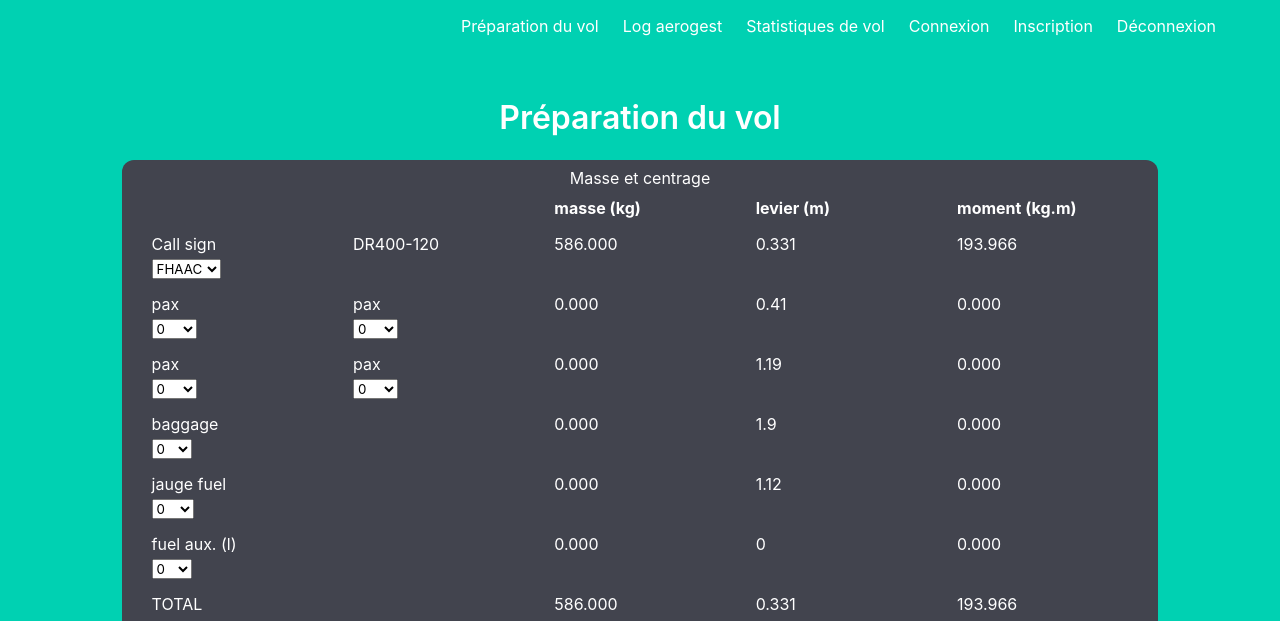
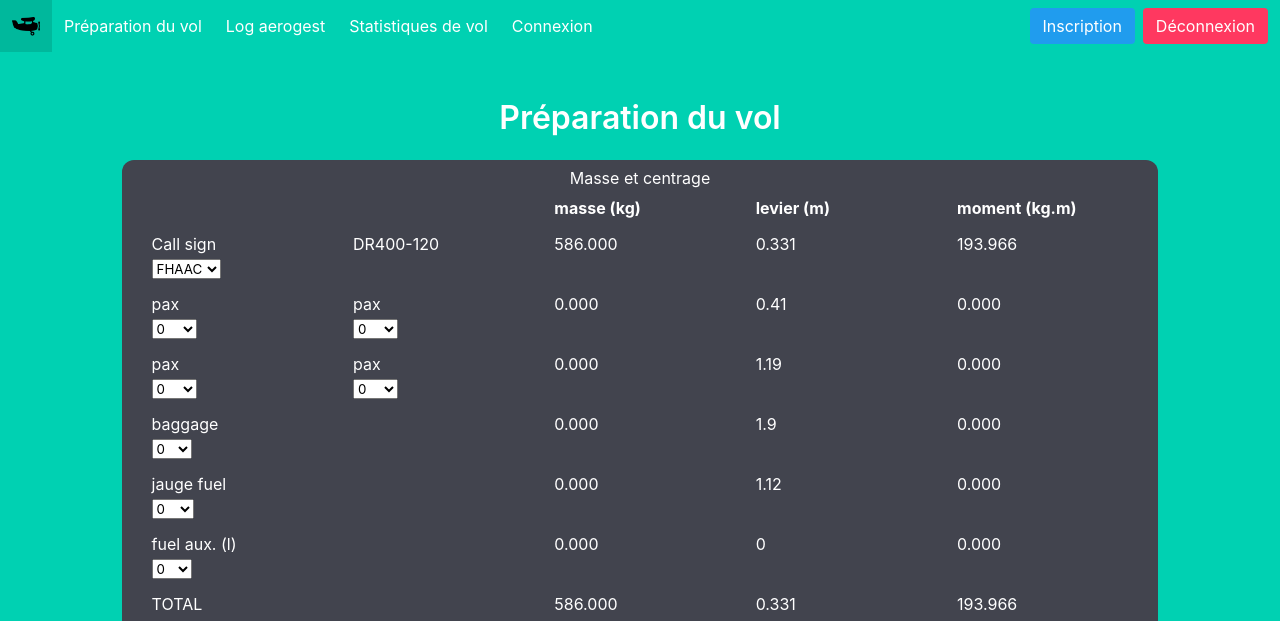
Before and after one commit to mgcarre/centrage-aero, a Flask app: page / in a window 1280 px wide. Shown: the top 621 px of the page. Run offline with Flask 2, Linux system fonts and the light colour scheme; some libraries are stand-ins or nearby versions.

Commit message:
New navbar. All good.

```diff
--- a/prepavol/main.py
+++ b/prepavol/main.py
@@ -28,11 +28,6 @@ def get_aero():
         pilot = {"username": current_user.name, "password": current_user.password}
         flightlog = FlightLog(pilot)
         logbook = flightlog.logbook
-
-# @main.route('/')
-# @login_required
-# def index():
-#     return render_template('index.html')
 
 @main.route('/favicon.ico')
 def favicon():
@@ -90,13 +85,6 @@ def prepflight():
                     landing=urllib.parse.quote(ldng_img))
 
         else:
-            print("ERRORS")
-            print(form.data)
-            print(form.errors)
-            for k, v in form.errors.items():
-                print(k, v)
-                print(form[k])
-
-            #return
+            logging.error(form.errors)
 
     return render_template('prepflight.html', form=form)
--- a/prepavol/planes.py
+++ b/prepavol/planes.py
@@ -19,9 +19,6 @@ from sklearn.linear_model import Ridge, LinearRegression, Lasso
 from sklearn.preprocessing import PolynomialFeatures
 from sklearn.pipeline import make_pipeline
 
-#from matplotlib import cm
-#from mpl_toolkits.mplot3d import Axes3D
-#import matplotlib.lines as mlines
 
 class Error(Exception):
    """Base class for other exceptions"""
--- a/prepavol/templates/base.html
+++ b/prepavol/templates/base.html
@@ -8,6 +8,23 @@
     <meta name="viewport" content="width=device-width, initial-scale=1">
     <title>{% block title %}ACDC pilot{% endblock %}</title>
     <link rel="stylesheet" href="https://cdnjs.cloudflare.com/ajax/libs/bulma/0.7.2/css/bulma.min.css" />
+
+    <script src="https://ajax.googleapis.com/ajax/libs/jquery/3.5.1/jquery.min.js"></script>
+    <script language="javascript" type="text/javascript">
+        $(document).ready(function() {
+
+            // Check for click events on the navbar burger icon
+            $(".navbar-burger").click(function() {
+
+                // Toggle the "is-active" class on both the "navbar-burger" and the "navbar-menu"
+                $(".navbar-burger").toggleClass("is-active");
+                $(".navbar-menu").toggleClass("is-active");
+
+            });
+        });
+
+    </script>
+
     {% endblock %}
 </head>
 
@@ -16,10 +33,22 @@
 
         <div class="hero-head">
             <nav class="navbar">
-                <div class="container">
+                <div class="navbar-brand">
+
+                    <a class="navbar-item" href="{{ url_for('main.prepflight') }}">
+                        <img src="{{ url_for('static', filename='icons8-aircraft-50.png') }}" height="28">
+                    </a>
+
+                    <a role="button" class="navbar-burger burger" aria-label="menu" aria-expanded="false"
+                        data-target="navbarMenuHeroA">
+                        <span aria-hidden="true"></span>
+                        <span aria-hidden="true"></span>
+                        <span aria-hidden="true"></span>
+                    </a>
+                </div>
 
                 <div id="navbarMenuHeroA" class="navbar-menu">
-                        <div class="navbar-end">
+                    <div class="navbar-start">
                         <a href="{{ url_for('main.prepflight') }}" class="navbar-item">
                             Préparation du vol
                         </a>
@@ -32,17 +61,23 @@
                         <a href="{{ url_for('auth.login') }}" class="navbar-item">
                             Connexion
                         </a>
-                            <a href="{{ url_for('auth.signup') }}" class="navbar-item">
+                    </div>
+                    <div class="navbar-end">
+                        <div class="navbar-item">
+                            <div class="buttons">
+                                <a href="{{ url_for('auth.signup') }}" class="button is-info">
                                     Inscription
                                 </a>
-                            <a href="{{ url_for('auth.logout') }}" class="navbar-item">
+                                <a href="{{ url_for('auth.logout') }}" class="button is-danger">
                                     Déconnexion
                                 </a>
                             </div>
                         </div>
                     </div>
+                </div>
              </nav>
         </div>
+
 
         <div class="hero-body">
             <div class="container has-text-centered">
```
Lines whose indentation alone changed are shown as unchanged.
